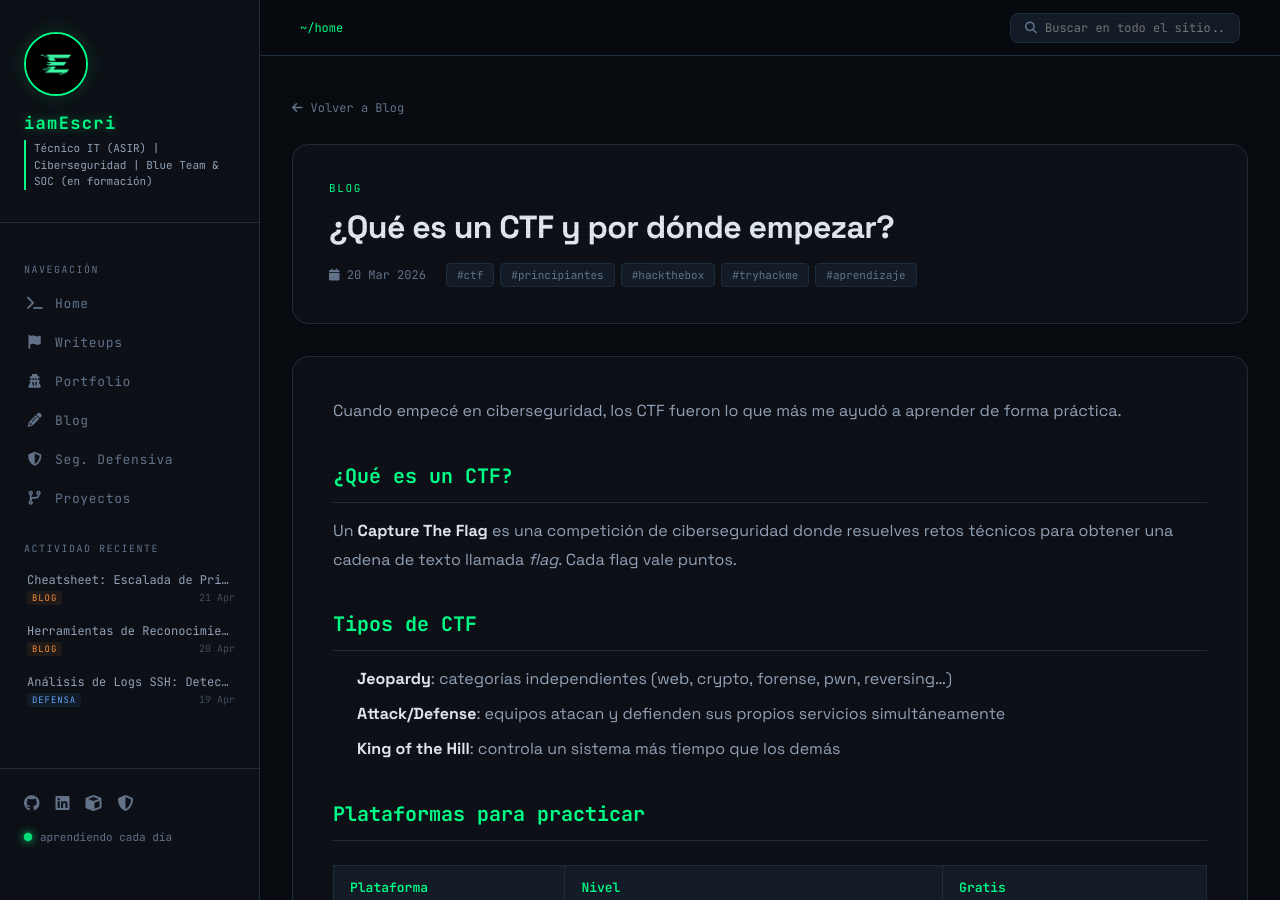
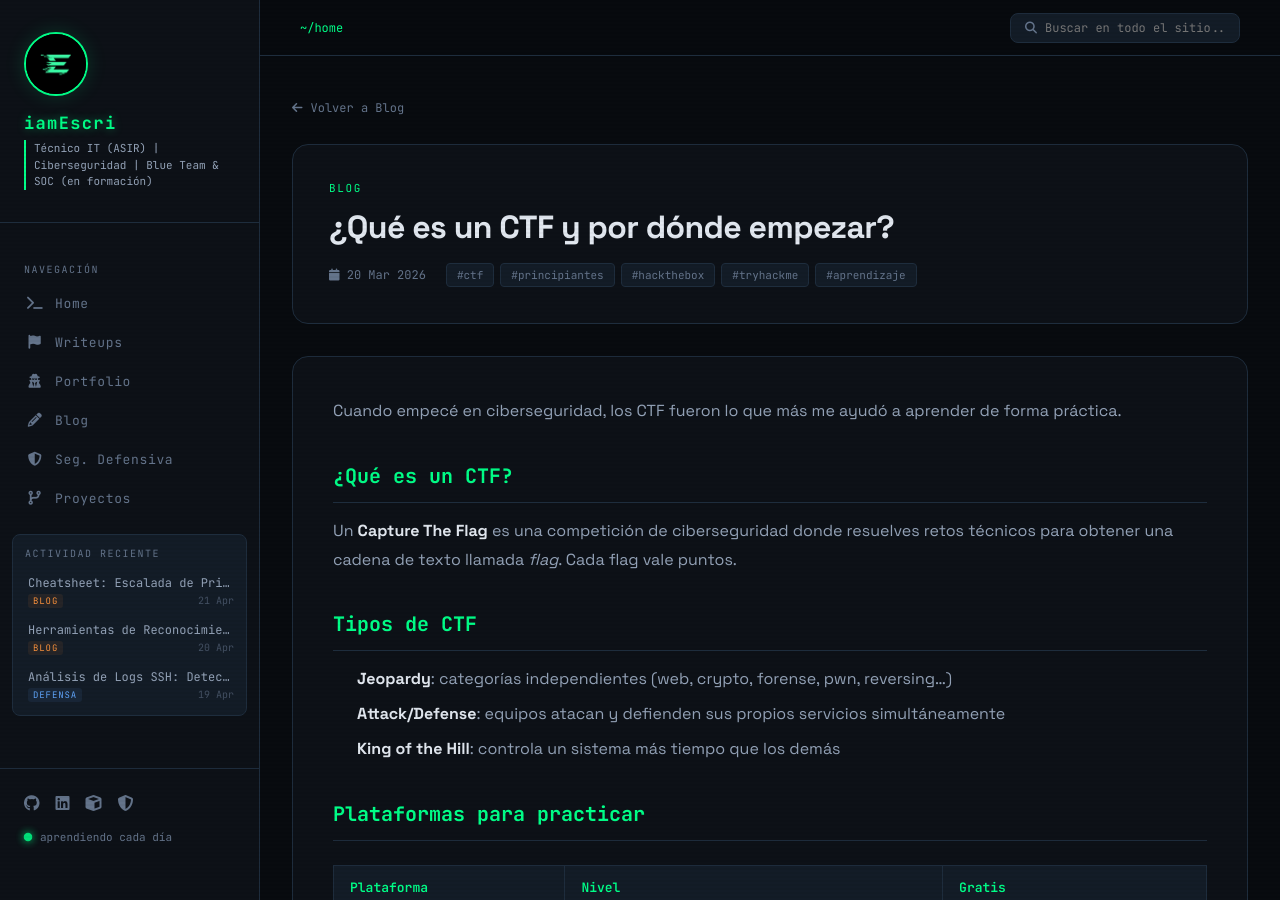
Before and after one commit to iamEscri/iamescri.github.io, a Jekyll site: the page built from _posts/blog/2026-03-20-que-es-un-ctf.md, in a window 1280 px wide and 900 px high. Built offline with Jekyll 4.4.1, drawn with Linux system fonts in a browser that asks for light colours.

Commit message:
Update sidebar.html

```diff
--- a/_includes/sidebar.html
+++ b/_includes/sidebar.html
@@ -59,7 +59,8 @@
 
     {% assign recent_posts = site.posts | sort: 'date' | reverse %}
     {% if recent_posts.size > 0 %}
-    <div class="nav-section" style="margin-top:24px;">actividad reciente</div>
+    <div class="sidebar-recent-box">
+      <div class="nav-section" style="margin-top:0; padding-top:0;">actividad reciente</div>
       {% for post in recent_posts limit:3 %}
       <a href="{{ post.url | relative_url }}" class="recent-sidebar-item">
         <span class="recent-sidebar-title">{{ post.title }}</span>
@@ -75,6 +76,7 @@
         </span>
       </a>
       {% endfor %}
+    </div>
     {% endif %}
 
   </nav>
```
Lines whose indentation alone changed are shown as unchanged.
